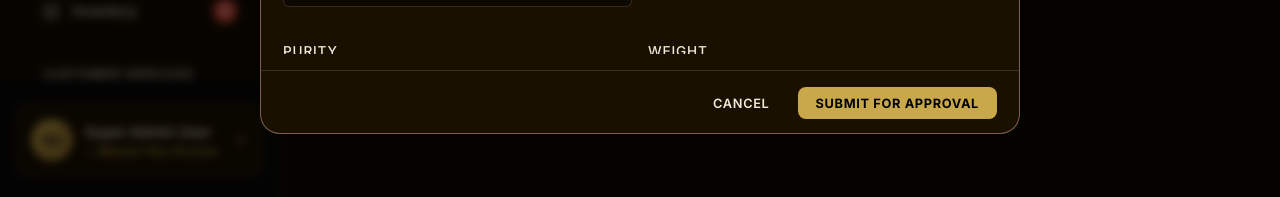
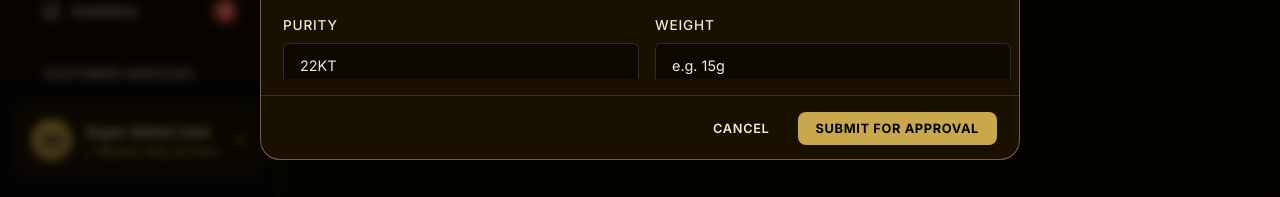
Before and after one commit to Pragatitayade13/Lumina-jewellery, a React (Vite) app: page /admin/products in a window 1280 px wide. Both pictures are taken after typing "Sample" into the empty fields and a click on the button "ADD NEW PRODUCT". Shown: the part 600-797 px from the top of the page. Built offline with nearby package versions, Linux system fonts and the light colour scheme; no server answers; the database is empty; a web font is replaced by a local one.

Commit message:
Fix product modal layout and add image size hint

```diff
--- a/src/admin/pages/ProductManagement.jsx
+++ b/src/admin/pages/ProductManagement.jsx
@@ -396,13 +396,13 @@ export default function ProductManagement() {
       {/* Full Edit Product Modal */}
       {editingProduct && (
         <div className="modal-overlay" onClick={() => setEditingProduct(null)}>
-          <div className="modal-box modal-box-lg" onClick={e => e.stopPropagation()}>
-            <div className="modal-header">
+          <div className="modal-box modal-box-lg" onClick={e => e.stopPropagation()} style={{ display: 'flex', flexDirection: 'column', maxHeight: '90vh' }}>
+            <div className="modal-header" style={{ flexShrink: 0 }}>
               <h3 className="modal-title">Edit Product Details</h3>
               <button className="modal-close" onClick={() => setEditingProduct(null)}>×</button>
             </div>
-            <form onSubmit={handleEditSubmit}>
-              <div className="modal-body" style={{ maxHeight: '70vh', overflowY: 'auto' }}>
+            <form onSubmit={handleEditSubmit} style={{ display: 'flex', flexDirection: 'column', overflow: 'hidden', flex: 1 }}>
+              <div className="modal-body" style={{ flex: 1, overflowY: 'auto', paddingRight: '0.5rem' }}>
                 <div className="form-group mb-1">
                   <label className="form-label">Product Name</label>
                   <input type="text" className="form-input" required value={editingProduct.name} onChange={e => setEditingProduct({...editingProduct, name: e.target.value})} />
@@ -459,7 +459,10 @@ export default function ProductManagement() {
                   </div>
                 </div>
                 <div className="form-group mb-1">
-                  <label className="form-label">Update Product Image</label>
+                  <label className="form-label">
+                    Update Product Image
+                    <span style={{ fontSize: '0.7rem', color: 'var(--text-muted)', marginLeft: '0.5rem', fontWeight: 'normal' }}>(Recommended: 800x800px, 1:1 Ratio)</span>
+                  </label>
                   <input type="file" accept="image/*" className="form-input" style={{ padding: '0.4rem' }} onChange={e => {
                     const file = e.target.files[0];
                     if (file) {
@@ -477,7 +480,7 @@ export default function ProductManagement() {
                   )}
                 </div>
               </div>
-              <div className="modal-footer" style={{ borderTop: '1px solid var(--border)', paddingTop: '1rem', marginTop: '1rem' }}>
+              <div className="modal-footer" style={{ borderTop: '1px solid var(--border)', paddingTop: '1rem', marginTop: '1rem', flexShrink: 0 }}>
                 <button type="button" className="btn btn-outline" onClick={() => setEditingProduct(null)}>Cancel</button>
                 <button type="submit" className="btn btn-gold" style={{ background: 'var(--gold)', color: '#000', fontWeight: 'bold' }}>Save All Changes</button>
               </div>
@@ -489,13 +492,13 @@ export default function ProductManagement() {
       {/* Add Product Modal (Reused) */}
       {isAddModalOpen && (
         <div className="modal-overlay" onClick={() => setIsAddModalOpen(false)}>
-          <div className="modal-box modal-box-lg" onClick={e => e.stopPropagation()}>
-            <div className="modal-header">
+          <div className="modal-box modal-box-lg" onClick={e => e.stopPropagation()} style={{ display: 'flex', flexDirection: 'column', maxHeight: '90vh' }}>
+            <div className="modal-header" style={{ flexShrink: 0 }}>
               <h3 className="modal-title">Add New Product</h3>
               <button className="modal-close" onClick={() => setIsAddModalOpen(false)}>×</button>
             </div>
-            <form onSubmit={handleAddSubmit}>
-              <div className="modal-body" style={{ maxHeight: '65vh', overflowY: 'auto' }}>
+            <form onSubmit={handleAddSubmit} style={{ display: 'flex', flexDirection: 'column', overflow: 'hidden', flex: 1 }}>
+              <div className="modal-body" style={{ flex: 1, overflowY: 'auto', paddingRight: '0.5rem' }}>
                 <div className="form-group mb-1">
                   <label className="form-label">Product Name</label>
                   <input type="text" className="form-input" required value={newProduct.name} onChange={e => setNewProduct({...newProduct, name: e.target.value})} placeholder="e.g. Royal Gold Necklace" />
@@ -549,7 +552,10 @@ export default function ProductManagement() {
                   </div>
                 </div>
                 <div className="form-group mb-1">
-                  <label className="form-label">Product Image</label>
+                  <label className="form-label">
+                    Product Image
+                    <span style={{ fontSize: '0.7rem', color: 'var(--text-muted)', marginLeft: '0.5rem', fontWeight: 'normal' }}>(Recommended: 800x800px, 1:1 Ratio)</span>
+                  </label>
                   <input type="file" accept="image/*" className="form-input" style={{ padding: '0.4rem' }} onChange={e => {
                     const file = e.target.files[0];
                     if (file) {
@@ -567,7 +573,7 @@ export default function ProductManagement() {
                   )}
                 </div>
               </div>
-              <div className="modal-footer" style={{ borderTop: '1px solid var(--border)', paddingTop: '1rem', marginTop: '1rem' }}>
+              <div className="modal-footer" style={{ borderTop: '1px solid var(--border)', paddingTop: '1rem', marginTop: '1rem', flexShrink: 0 }}>
                 <button type="button" className="btn btn-outline" onClick={() => setIsAddModalOpen(false)}>Cancel</button>
                 <button type="submit" className="btn btn-gold" style={{ background: 'var(--gold)', color: '#000', fontWeight: 'bold' }}>Submit for Approval</button>
               </div>
```
